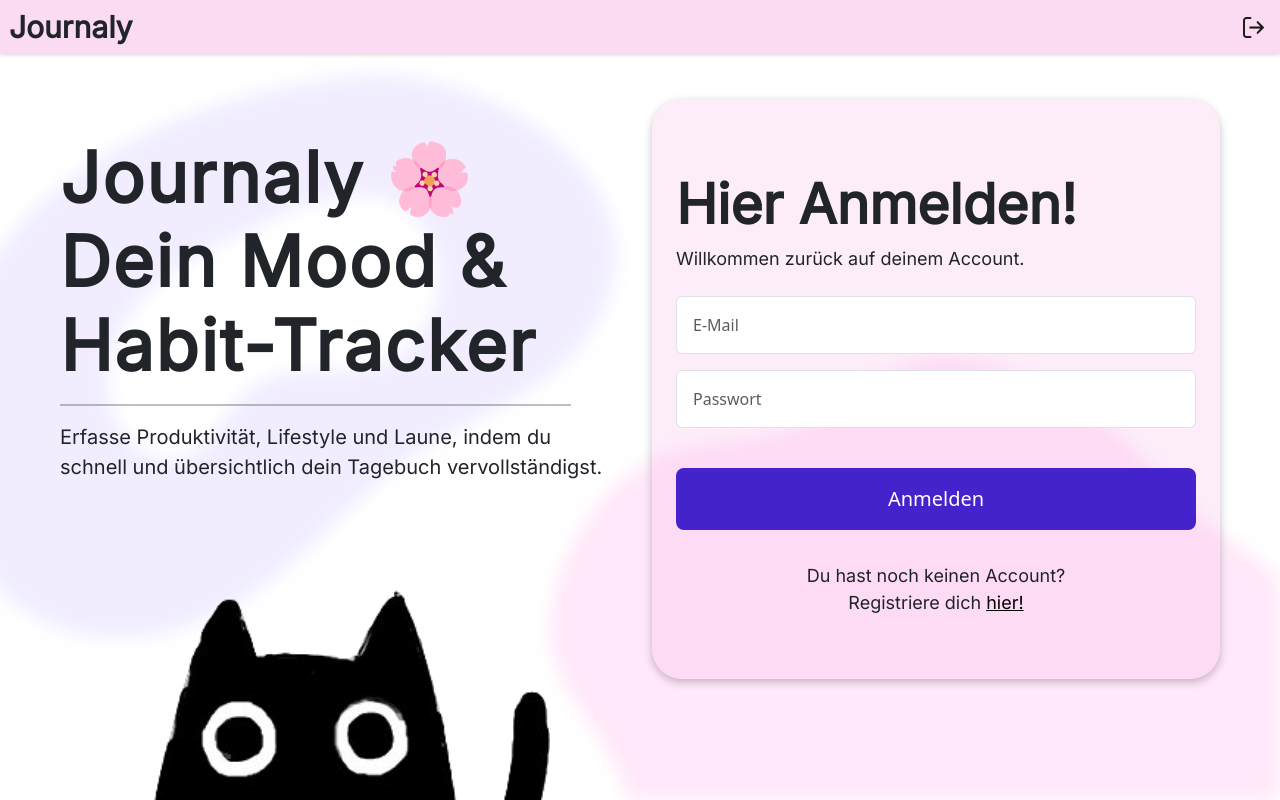
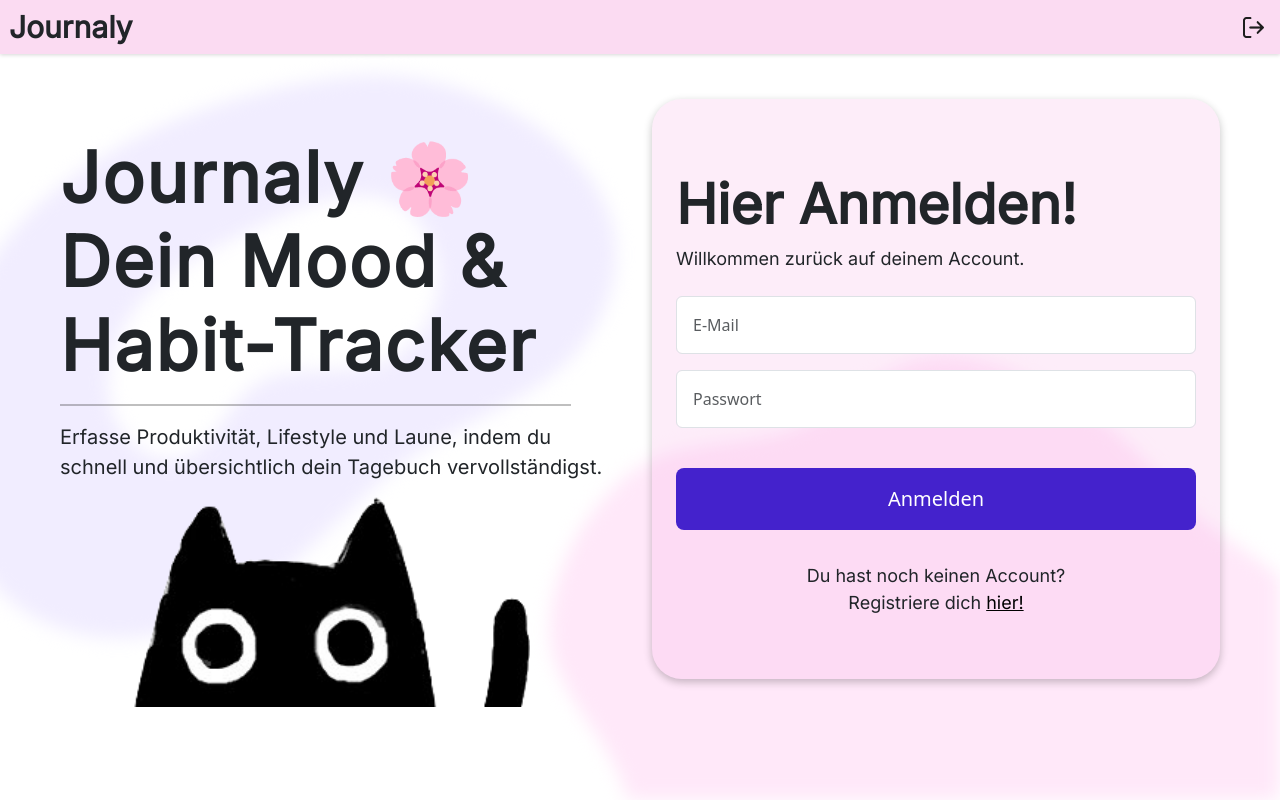
Before and after one commit to malourichter/Webtech-Projekt, an Angular app in the folder frontend/: page / in a window 1280 px wide. Built offline with nearby package versions, Linux system fonts and the light colour scheme.

Commit message:
Katze Test

```diff
--- a/frontend/src/app/login/login.css
+++ b/frontend/src/app/login/login.css
@@ -35,11 +35,13 @@ p {
     margin-top: 10px;
 }
 .cat-img {
-    position: fixed;
-    bottom: 0;
-    left: 150px;
+    position: relative;
+    bottom: -10px;
+    left: 70px;
     width: 400px;
-    height: auto; }
+    height: auto;
+
+}
 
 #email-input {
     padding: 16px;
```
